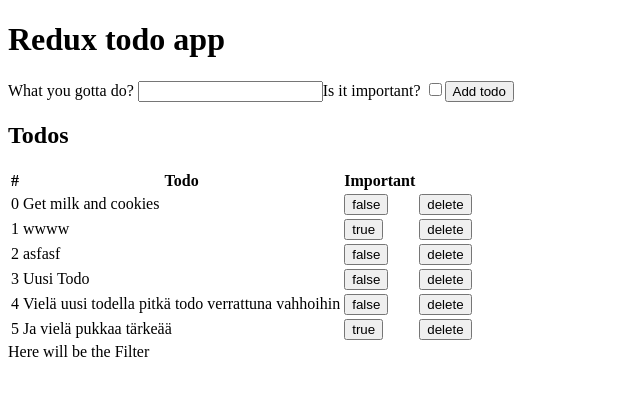
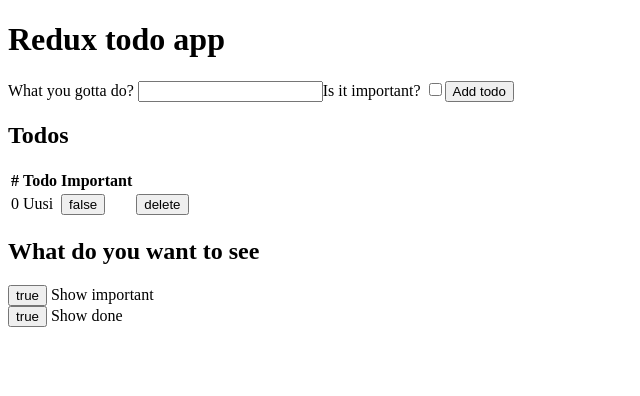
Before and after one commit to nurvel/react-todo-app, a React (Create React App) app: page / in a window 1280 px wide. Shown: the top 396 px of the page, without its empty margins (0-640 px from the left). Built offline with nearby package versions, Linux system fonts and the light colour scheme; data requests are answered from the project's data file.

Commit message:
filter buttons ok

```diff
--- a/db.json
+++ b/db.json
@@ -1,34 +1,9 @@
 {
   "todos": [
     {
-      "content": "Get milk and cookies",
+      "content": "Uusi",
       "important": false,
-      "id": 2
-    },
-    {
-      "content": "wwww",
-      "important": true,
-      "id": 5
-    },
-    {
-      "content": "asfasf",
-      "important": false,
-      "id": 6
-    },
-    {
-      "content": "Uusi Todo",
-      "important": false,
-      "id": 11
-    },
-    {
-      "content": "Vielä uusi todella pitkä todo verrattuna vahhoihin",
-      "important": false,
-      "id": 12
-    },
-    {
-      "content": "Ja vielä pukkaa tärkeää",
-      "important": true,
-      "id": 13
+      "id": 1
     }
   ]
 }
--- a/src/App.js
+++ b/src/App.js
@@ -6,8 +6,14 @@
 
 import { getTodos } from "./services/todoService";
 
+const initialFilterState = {
+  showImportant: true,
+  showDone: true
+};
+
 function App() {
   const [todos, setTodos] = useState([]);
+  const [filter, setFilter] = useState(initialFilterState);
 
   useEffect(() => {
     refreshTodos();
@@ -24,7 +30,7 @@
       <h1>Redux todo app</h1>
       <NewTodo todos={todos} setTodos={setTodos} />
       <Todos todos={todos} setTodos={setTodos} />
-      <Filter />
+      <Filter filter={filter} setFilter={setFilter} />
     </div>
   );
 }
--- a/src/components/Filter.js
+++ b/src/components/Filter.js
@@ -2,7 +2,37 @@
 // import { connect } from "react-redux";
 
 const Filter = props => {
-  return <div>Here will be the Filter</div>;
+  const toggleShowingImportant = () => {
+    props.setFilter({
+      ...props.filter,
+      showImportant: !props.filter.showImportant
+    });
+  };
+
+  const toggleShowingDone = () => {
+    props.setFilter({
+      ...props.filter,
+      showDone: !props.filter.showDone
+    });
+  };
+
+  return (
+    <div>
+      <h2>What do you want to see</h2>
+      <div>
+        <button onClick={toggleShowingImportant}>
+          {props.filter.showImportant.toString()}
+        </button>{" "}
+        Show important
+        <br />
+        <button onClick={toggleShowingDone}>
+          {props.filter.showDone.toString()}
+        </button>{" "}
+        Show done
+        <br />
+      </div>
+    </div>
+  );
 };
 
 export default Filter;
--- a/src/components/Todos.js
+++ b/src/components/Todos.js
@@ -1,10 +1,8 @@
 import React from "react";
-// import { connect } from "react-redux";
 import { toggleImportant, deleteTodo } from "../services/todoService";
 
 const Todos = props => {
   const handeleImportantToggle = async id => {
-    console.log(id);
     const todo = props.todos.find(t => t.id === id);
     const todoToChange = { ...todo, important: !todo.important };
     await toggleImportant(todoToChange); // muutos serverille
@@ -12,8 +10,6 @@
   };
 
   const handleDeleteClick = async id => {
-    console.log(id);
-    //    const todo = props.todos.find(t => t.id === id);
     await deleteTodo(id); // muutos serverille
     props.setTodos(props.todos.filter(t => t.id !== id)); // muutetaan statea - ei ladata uusia serveriltä
   };
```
